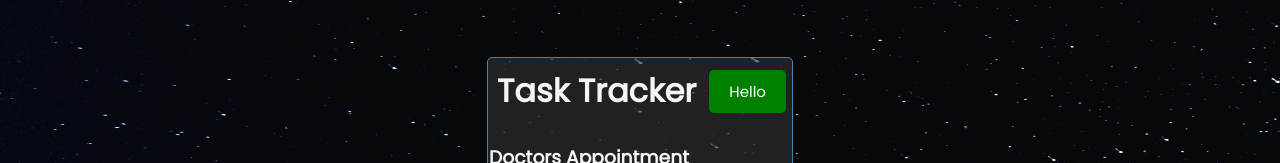
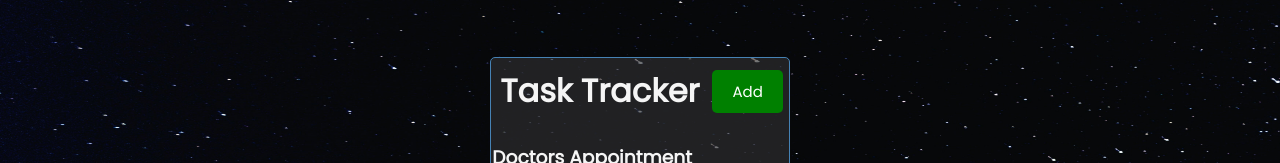
Before and after one commit to cryan10/react-to-do, a React (Create React App) app: page / in a window 1280 px wide. Shown: the part 193-356 px from the top of the page. Built offline with nearby package versions, Linux system fonts and the light colour scheme.

Commit message:
feat(button): updates button text

```diff
--- a/src/components/Header.js
+++ b/src/components/Header.js
@@ -9,7 +9,7 @@
 	return (
 		<header className="header">
 			<h1>{title}</h1>
-            <Button color='green' text='Hello' onClick={onClick} />
+            <Button color='green' text='Add' onClick={onClick} />
 		</header>
 	);
 };
```
